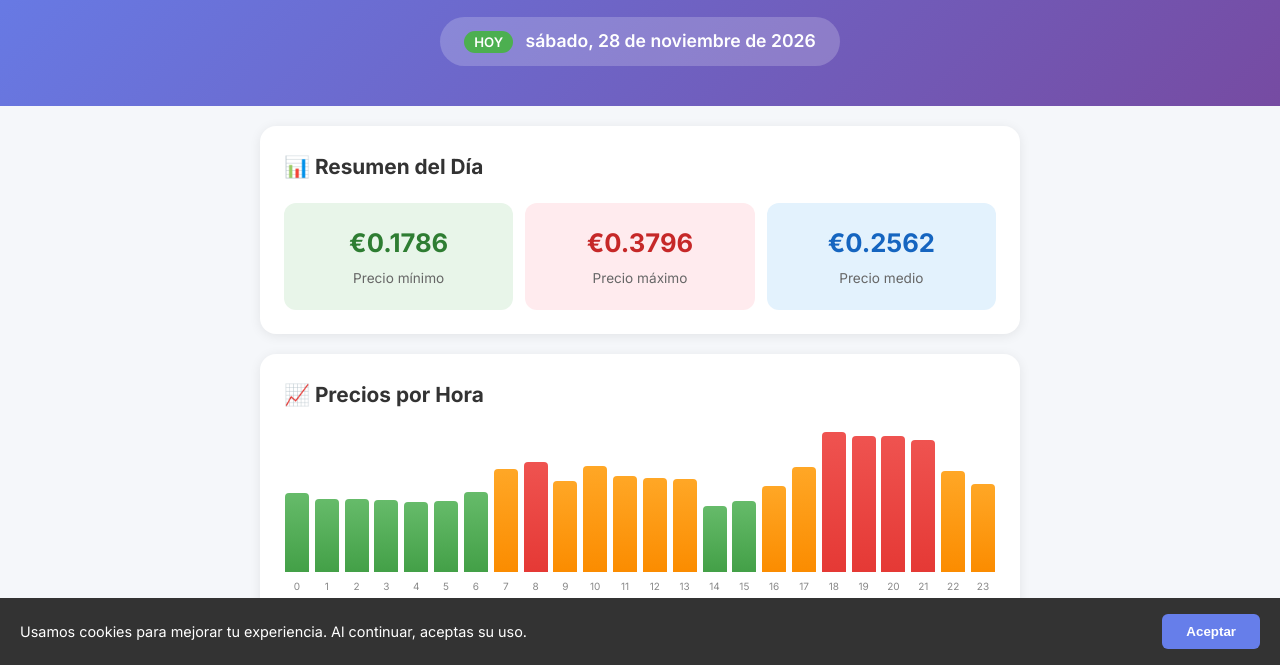
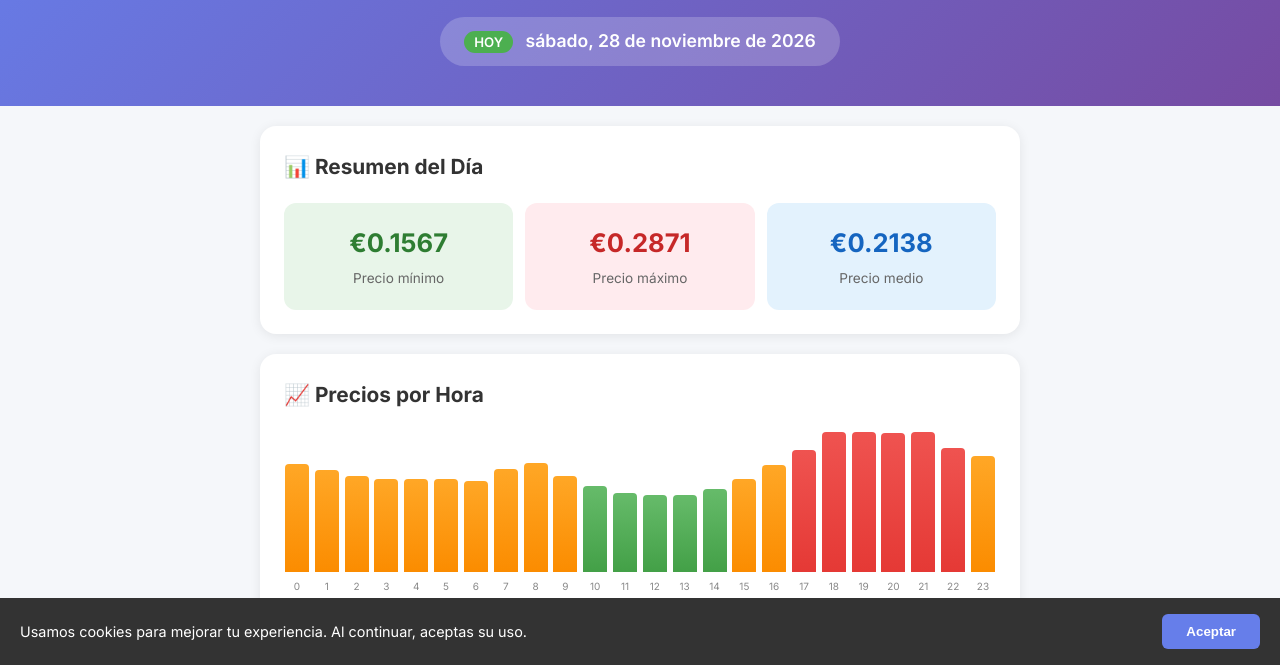
Before and after one commit to plc105226-byte/luzfacil, a plain HTML site: page index.html in a window 1280 px wide. Shown: the part 135-800 px from the top of the page. Drawn offline with Linux system fonts and the light colour scheme.

Commit message:
Update prices for 2026-11-28

```diff
--- a/index.html
+++ b/index.html
@@ -566,29 +566,29 @@
   <script>
     // PRICE DATA - Updated by update_prices.R
     const priceData = [
-      { hour: 0, price: 213.9 },
-      { hour: 1, price: 196.2 },
-      { hour: 2, price: 197.9 },
-      { hour: 3, price: 195.0 },
-      { hour: 4, price: 189.4 },
-      { hour: 5, price: 190.8 },
-      { hour: 6, price: 217.6 },
-      { hour: 7, price: 280.0 },
-      { hour: 8, price: 296.5 },
-      { hour: 9, price: 245.0 },
-      { hour: 10, price: 286.0 },
-      { hour: 11, price: 259.1 },
-      { hour: 12, price: 254.1 },
-      { hour: 13, price: 252.9 },
-      { hour: 14, price: 178.6 },
-      { hour: 15, price: 191.9 },
-      { hour: 16, price: 234.0 },
-      { hour: 17, price: 283.6 },
-      { hour: 18, price: 379.6 },
-      { hour: 19, price: 368.2 },
-      { hour: 20, price: 368.9 },
-      { hour: 21, price: 357.4 },
-      { hour: 22, price: 274.2 },
+      { hour: 0, price: 221.8 },
+      { hour: 1, price: 209.5 },
+      { hour: 2, price: 197.3 },
+      { hour: 3, price: 190.6 },
+      { hour: 4, price: 189.7 },
+      { hour: 5, price: 189.8 },
+      { hour: 6, price: 185.4 },
+      { hour: 7, price: 210.9 },
+      { hour: 8, price: 222.2 },
+      { hour: 9, price: 197.4 },
+      { hour: 10, price: 176.6 },
+      { hour: 11, price: 161.1 },
+      { hour: 12, price: 156.7 },
+      { hour: 13, price: 157.2 },
+      { hour: 14, price: 169.2 },
+      { hour: 15, price: 190.9 },
+      { hour: 16, price: 218.8 },
+      { hour: 17, price: 250.2 },
+      { hour: 18, price: 286.5 },
+      { hour: 19, price: 286.0 },
+      { hour: 20, price: 284.8 },
+      { hour: 21, price: 287.1 },
+      { hour: 22, price: 253.4 },
       { hour: 23, price: 238.0 }
     ];
 
```
